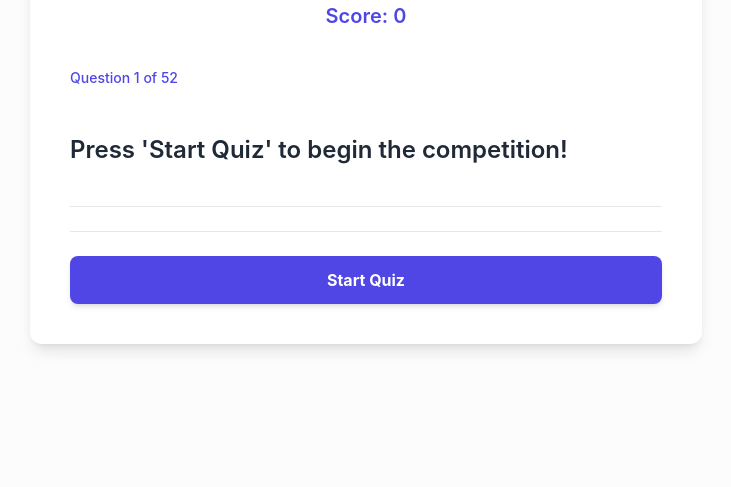
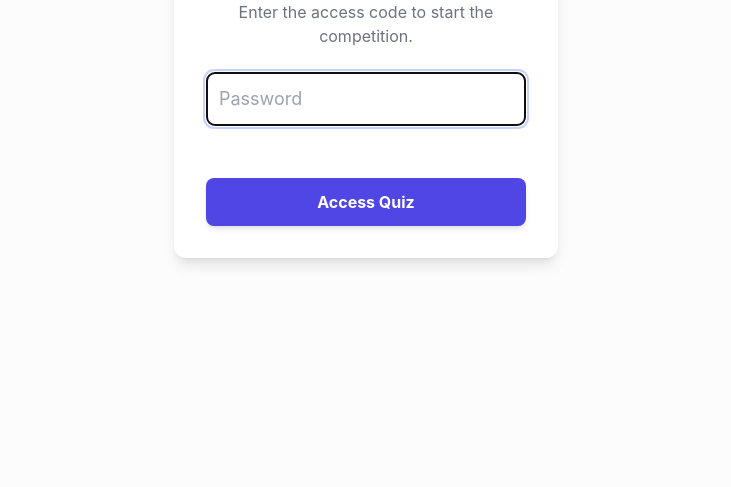
Before and after one commit to teacheraleff/links-slap, a plain HTML site: page index.html in a window 1280 px wide. Shown: the part 313-800 px from the top of the page, without its empty margins (274-1005 px from the left). Drawn offline with nearby package versions, Linux system fonts and the light colour scheme.

Commit message:
Update index.html

```diff
--- a/index.html
+++ b/index.html
@@ -46,7 +46,25 @@
 </head>
 <body class="min-h-screen flex items-center justify-center p-4">
 
-    <div id="quiz-container" class="w-full max-w-2xl bg-white shadow-lg rounded-xl p-6 md:p-10">
+    <!-- 🌟 NEW: Login Screen -->
+    <div id="login-screen" class="w-full max-w-sm bg-white shadow-lg rounded-xl p-6 md:p-8 text-center">
+        <h2 class="text-3xl font-bold text-gray-800 mb-4">Challenge Login</h2>
+        <p class="text-gray-500 mb-6">Enter the access code to start the competition.</p>
+
+        <input type="password" id="password-input" placeholder="Password"
+               class="w-full p-3 mb-4 border border-gray-300 rounded-lg text-lg focus:border-indigo-500 focus:ring focus:ring-indigo-200 transition"
+               onkeypress="if(event.key === 'Enter') checkPassword()">
+
+        <p id="login-message" class="text-sm text-red-500 mb-4 h-5"></p>
+
+        <button onclick="checkPassword()"
+                class="w-full py-3 bg-indigo-600 text-white font-bold rounded-lg shadow-md hover:bg-indigo-700 transition duration-300">
+            Access Quiz
+        </button>
+    </div>
+    <!-- 🌟 END: Login Screen -->
+
+    <div id="quiz-container" class="w-full max-w-2xl bg-white shadow-lg rounded-xl p-6 md:p-10 hidden">
 
         <header class="text-center mb-8">
             <h1 class="text-3xl md:text-4xl font-extrabold text-gray-800 mb-2">English Teachers' Knowledge Challenge</h1>
@@ -579,7 +597,14 @@
         let selectedOption = null;
         let answersRevealed = false;
 
+        // 🌟 NEW: Password Constant
+        const CORRECT_PASSWORD = '12345';
+
         // --- DOM Elements ---
+        const $loginScreen = document.getElementById('login-screen');
+        const $passwordInput = document.getElementById('password-input');
+        const $loginMessage = document.getElementById('login-message');
+        const $quizContainer = document.getElementById('quiz-container');
         const $quizArea = document.getElementById('quiz-area');
         const $finalScreen = document.getElementById('final-screen');
         const $scoreDisplay = document.getElementById('score-display');
@@ -599,6 +624,26 @@
         const $eyeIcon = document.getElementById('eye-icon');
 
         const TIMER_MAX = 30;
+
+        // --- Login Functions ---
+
+        /**
+         * Checks the password input and grants access to the quiz if correct.
+         */
+        function checkPassword() {
+            const enteredPassword = $passwordInput.value.trim();
+            if (enteredPassword === CORRECT_PASSWORD) {
+                $loginScreen.classList.add('hidden');
+                $quizContainer.classList.remove('hidden');
+                $loginMessage.textContent = '';
+                resetQuiz(); // Start the quiz setup
+            } else {
+                $loginMessage.textContent = 'Incorrect password. Try again.';
+                $passwordInput.value = '';
+                $passwordInput.focus();
+            }
+        }
+
 
         // --- Utility Functions ---
 
@@ -766,6 +811,12 @@
          * Processes score and feedback for MCQ submissions.
          */
         function processMCQSubmission(selectedIndex) {
+            if (timerRunning) {
+                clearInterval(timerInterval);
+                timerRunning = false;
+            }
+            gameActive = false;
+
             const question = quizData[currentQuestionIndex];
             const options = document.querySelectorAll('.option-button');
 
@@ -997,8 +1048,12 @@
              loadQuestion();
         }
 
-        // Start the quiz on load
-        window.onload = resetQuiz;
+        // 🌟 Modified onload to show login screen first
+        window.onload = () => {
+             $quizContainer.classList.add('hidden'); // Ensure quiz is hidden initially
+             $loginScreen.classList.remove('hidden');
+             $passwordInput.focus();
+        };
 
     </script>
 </body>
```
